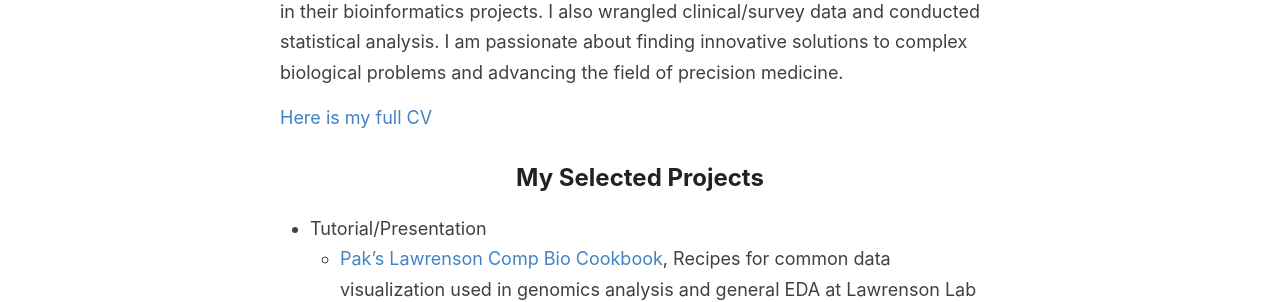
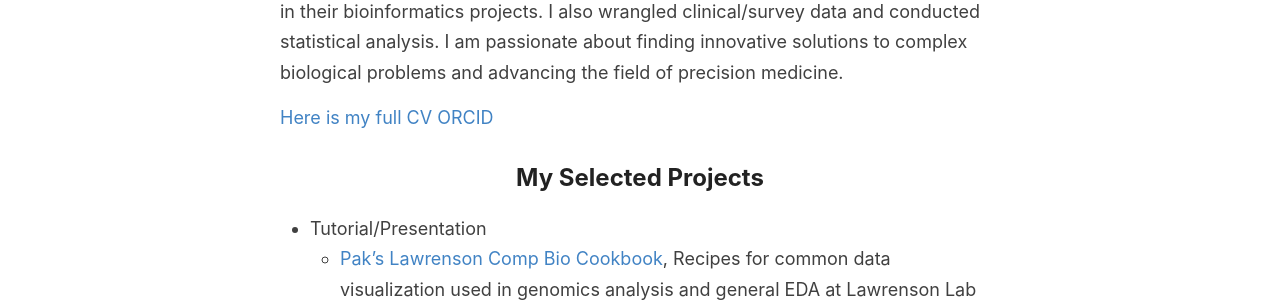
Before and after one commit to sfpacman/sfpacman.github.io, a Jekyll site: the page built from _pages/about.md, in a window 1280 px wide and 900 px high, scrolled down 562 px. Shown: the part 153-455 px from the top of the window. Built offline with Jekyll 4.4.1, drawn with Linux system fonts in a browser that asks for light colours.

Commit message:
Add ORCID link to about page

```diff
--- a/_pages/about.md
+++ b/_pages/about.md
@@ -11,6 +11,7 @@ As a Research Bioinformatician at Cedars-Sinai, I apply my bioinformatics and sc
 I am skilled in scientific programming (bash, python, SQL, and R) and bioinformatics (pipeline development and data analysis for NGS-based omics) with working knowledge in HPC and cloud computing. I have led pilot studies for applying new NGS assays in ovarian cancer research, developed and documented best programming and data visualization practices, and mentored undergraduate interns in their bioinformatics projects. I also wrangled clinical/survey data and conducted statistical analysis. I am passionate about finding innovative solutions to complex biological problems and advancing the field of precision medicine.
 
 [Here is my full CV](https://docs.google.com/document/d/1A3mFwyfMPDVUobou-9QjZuBgzqNJ1uPiFJv2DtTy7s4/edit?usp=sharing)
+[ORCID](https://orcid.org/0009-0004-1471-274)
 
 ## My Selected Projects
 
```
